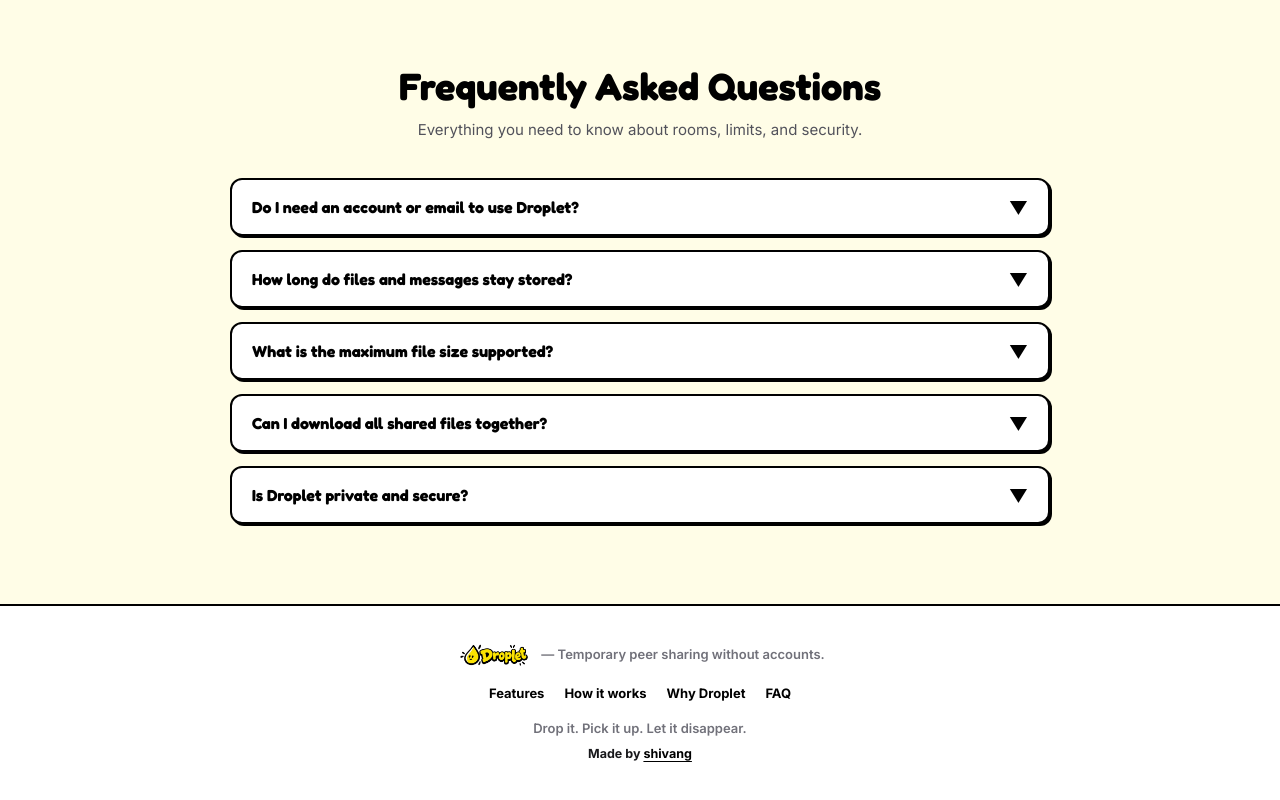
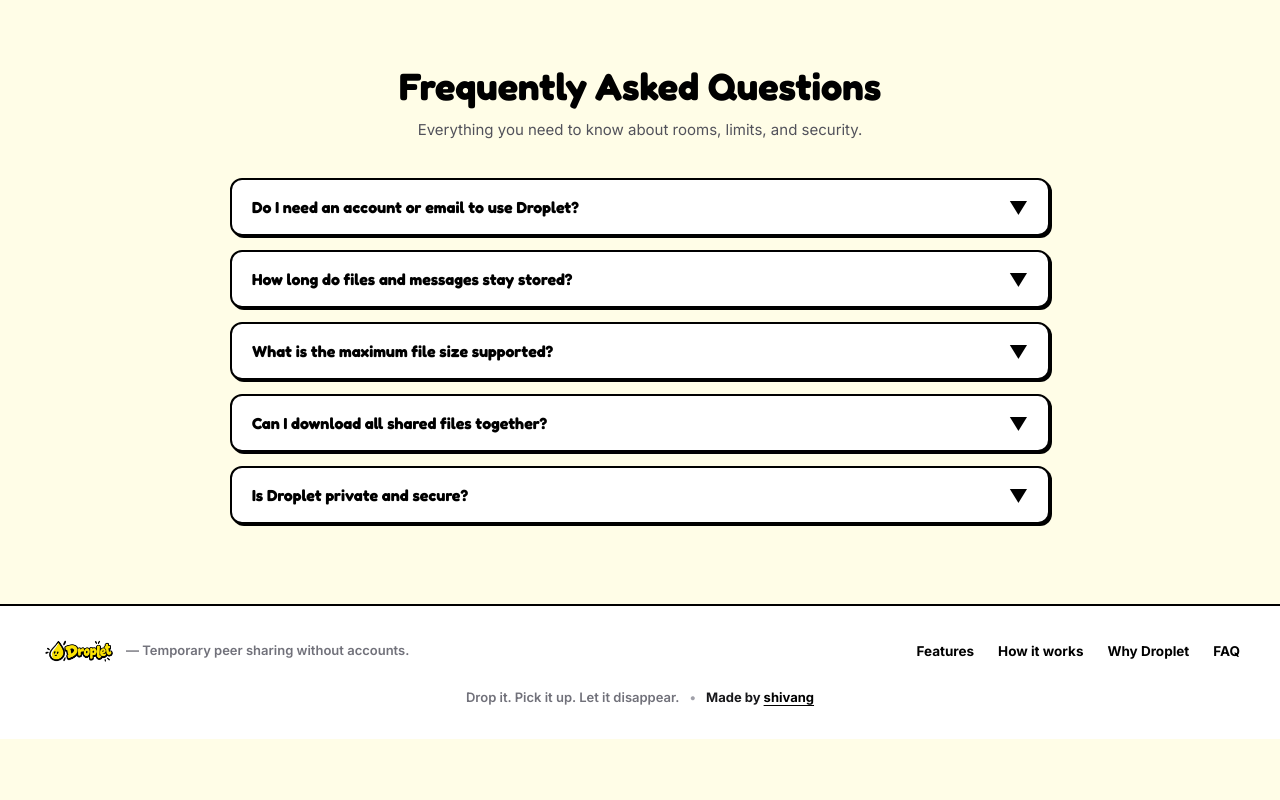
Before and after one commit to idi01-git/Droplet, a React (Vite) app: page / in a window 1280 px wide. Shown: the part 2516-3316 px from the top of the page. After the commit the page ends 3255 px from the top, so only its background shows below. Built offline with nearby package versions, Linux system fonts and the light colour scheme.

Commit message:
style(footer): layout droplet on left, sections on right, and tagline with attribution centered

```diff
--- a/src/index.css
+++ b/src/index.css
@@ -828,3 +828,44 @@
     width: auto !important;
   }
 }
+
+/* Footer Responsive Layout Rules */
+.nb-footer-top-row {
+  display: flex;
+  align-items: center;
+  justify-content: space-between;
+  width: 100%;
+  gap: 20px;
+}
+
+@media (max-width: 768px) {
+  .nb-footer-top-row {
+    flex-direction: column;
+    justify-content: center;
+    align-items: center;
+    text-align: center;
+    gap: 16px;
+  }
+}
+
+.nb-footer-bottom-row {
+  display: flex;
+  align-items: center;
+  justify-content: center;
+  width: 100%;
+  gap: 10px;
+  flex-wrap: wrap;
+  text-align: center;
+}
+
+.nb-footer-link {
+  color: #000000;
+  text-decoration: none;
+  transition: opacity 0.12s ease;
+}
+
+.nb-footer-link:hover {
+  opacity: 0.7;
+  text-decoration: underline;
+  text-underline-offset: 3px;
+}
--- a/src/views/HomeView.tsx
+++ b/src/views/HomeView.tsx
@@ -1367,7 +1367,7 @@
         style={{
           borderTop: '2.5px solid #000000',
           backgroundColor: '#FFFFFF',
-          padding: '36px 20px',
+          padding: '32px 24px',
         }}
       >
         <div
@@ -1376,22 +1376,30 @@
             margin: '0 auto',
             display: 'flex',
             flexDirection: 'column',
-            alignItems: 'center',
-            justifyContent: 'center',
-            textAlign: 'center',
-            gap: '16px',
-          }}
-        >
-          {/* Brand + Description (Strictly Single Row) */}
+            gap: '24px',
+          }}
+        >
+          {/* Row 1: Droplet Brand & Text on Left, Sections on Right */}
+          <div
+            className="nb-footer-top-row"
+            style={{
+              display: 'flex',
+              alignItems: 'center',
+              justifyContent: 'space-between',
+              width: '100%',
+              gap: '20px',
+              flexWrap: 'wrap',
+            }}
+          >
+            {/* Droplet & Text on Left */}
             <div
               className="nb-footer-brand-row"
               style={{
                 display: 'flex',
                 alignItems: 'center',
-              justifyContent: 'center',
                 gap: '8px',
                 flexWrap: 'nowrap',
-              maxWidth: '100%',
+                whiteSpace: 'nowrap',
               }}
             >
               <DropletLogo size="sm" layout="horizontal" height={26} />
@@ -1407,26 +1415,51 @@
               </span>
             </div>
 
-          {/* Nav Links */}
-          <div style={{ display: 'flex', alignItems: 'center', justifyContent: 'center', gap: '20px', fontSize: '13px', fontWeight: 700, flexWrap: 'wrap' }}>
-            <a href="#features" style={{ color: '#000000', textDecoration: 'none' }}>
+            {/* Sections on Right */}
+            <div
+              style={{
+                display: 'flex',
+                alignItems: 'center',
+                gap: '24px',
+                fontSize: '13.5px',
+                fontWeight: 700,
+                flexWrap: 'wrap',
+              }}
+            >
+              <a href="#features" className="nb-footer-link" style={{ color: '#000000', textDecoration: 'none' }}>
                 Features
               </a>
-            <a href="#how-it-works" style={{ color: '#000000', textDecoration: 'none' }}>
+              <a href="#how-it-works" className="nb-footer-link" style={{ color: '#000000', textDecoration: 'none' }}>
                 How it works
               </a>
-            <a href="#why-droplet" style={{ color: '#000000', textDecoration: 'none' }}>
+              <a href="#why-droplet" className="nb-footer-link" style={{ color: '#000000', textDecoration: 'none' }}>
                 Why Droplet
               </a>
-            <a href="#faq" style={{ color: '#000000', textDecoration: 'none' }}>
+              <a href="#faq" className="nb-footer-link" style={{ color: '#000000', textDecoration: 'none' }}>
                 FAQ
               </a>
             </div>
-
-          {/* Tagline & Attribution */}
-          <div style={{ fontSize: '13px', color: '#71717A', fontWeight: 600, display: 'flex', flexDirection: 'column', alignItems: 'center', gap: '6px' }}>
+          </div>
+
+          {/* Row 2: Tagline & Attribution (Strictly Single Row, Center Justified) */}
+          <div
+            className="nb-footer-bottom-row"
+            style={{
+              display: 'flex',
+              alignItems: 'center',
+              justifyContent: 'center',
+              gap: '10px',
+              fontSize: '13px',
+              color: '#71717A',
+              fontWeight: 600,
+              flexWrap: 'wrap',
+              textAlign: 'center',
+              width: '100%',
+            }}
+          >
             <span>Drop it. Pick it up. Let it disappear.</span>
-            <span style={{ fontSize: '12.5px', color: '#18181B', fontWeight: 700 }}>
+            <span style={{ color: '#A1A1AA' }}>•</span>
+            <span style={{ fontSize: '13px', color: '#18181B', fontWeight: 700 }}>
               Made by{' '}
               <a
                 href="https://github.com/idi01-git"
```
Lines whose indentation alone changed are shown as unchanged.
